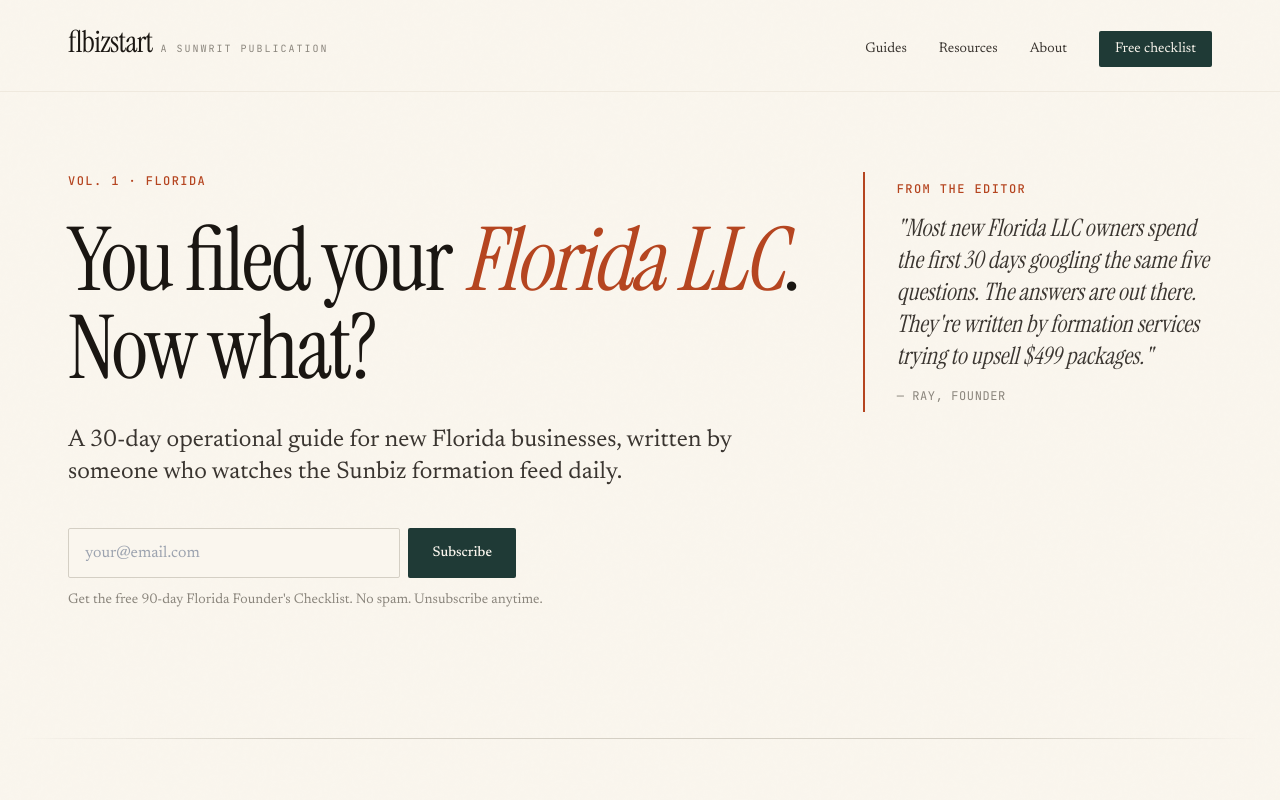
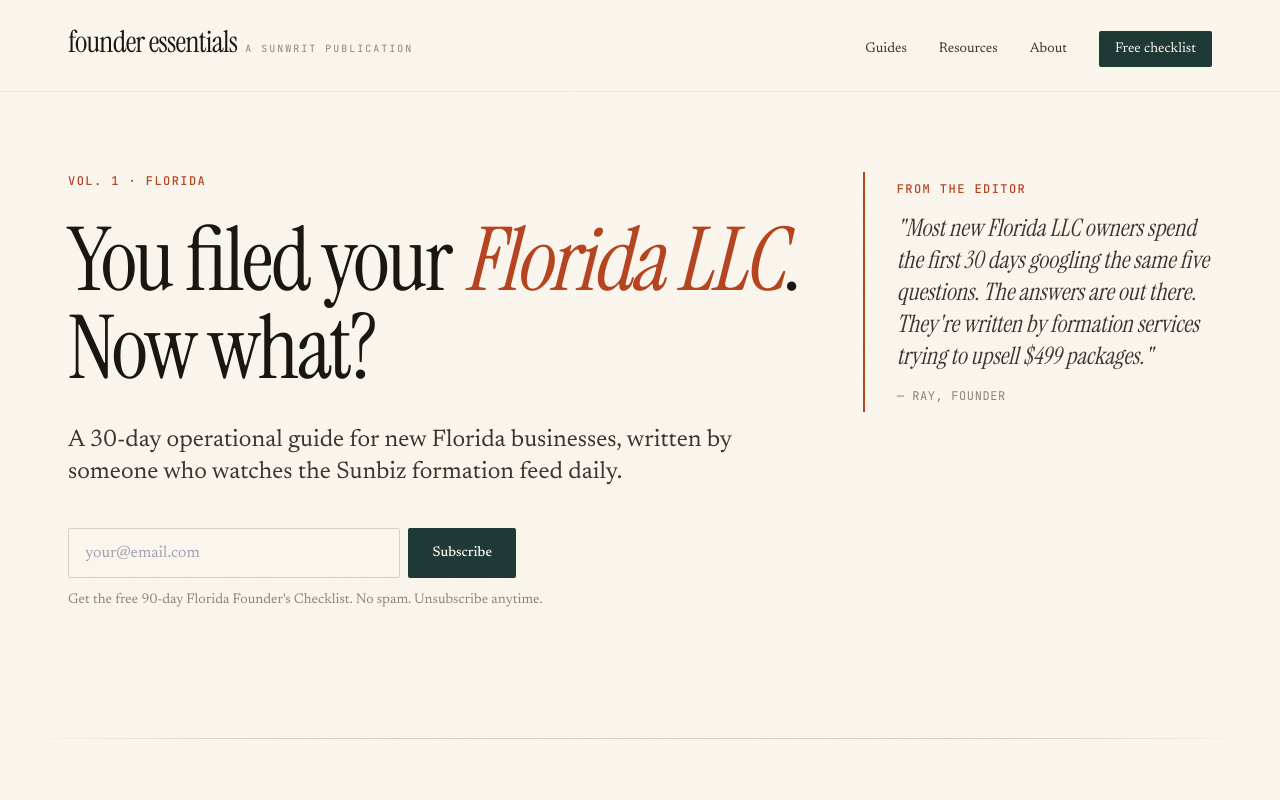
Before and after one commit to R812-coder/founderessentials, a Next.js app in the folder flbizstart/: page / in a window 1280 px wide. Shown: the top 800 px of the page. Built offline with nearby package versions, Linux system fonts and the light colour scheme; no server answers.

Commit message:
Update Header.tsx

```diff
--- a/flbizstart/src/components/Header.tsx
+++ b/flbizstart/src/components/Header.tsx
@@ -8,7 +8,7 @@ export default function Header() {
           <Link href="/" className="group no-underline">
             <div className="flex items-baseline gap-2">
               <span className="font-display text-3xl tracking-tight text-ink">
-                flbizstart
+                founder essentials
               </span>
               <span className="font-mono text-[10px] uppercase tracking-[0.2em] text-warmgray hidden sm:inline">
                 a Sunwrit publication
```
